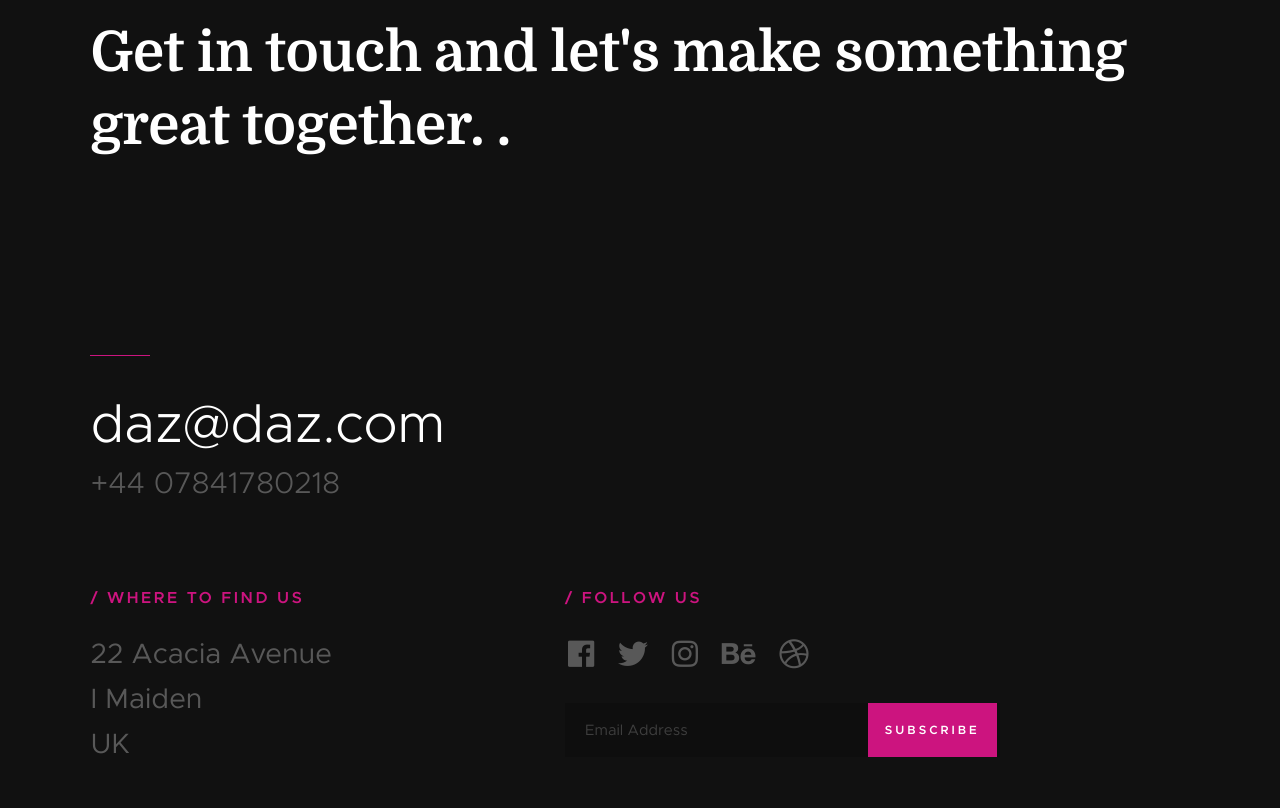
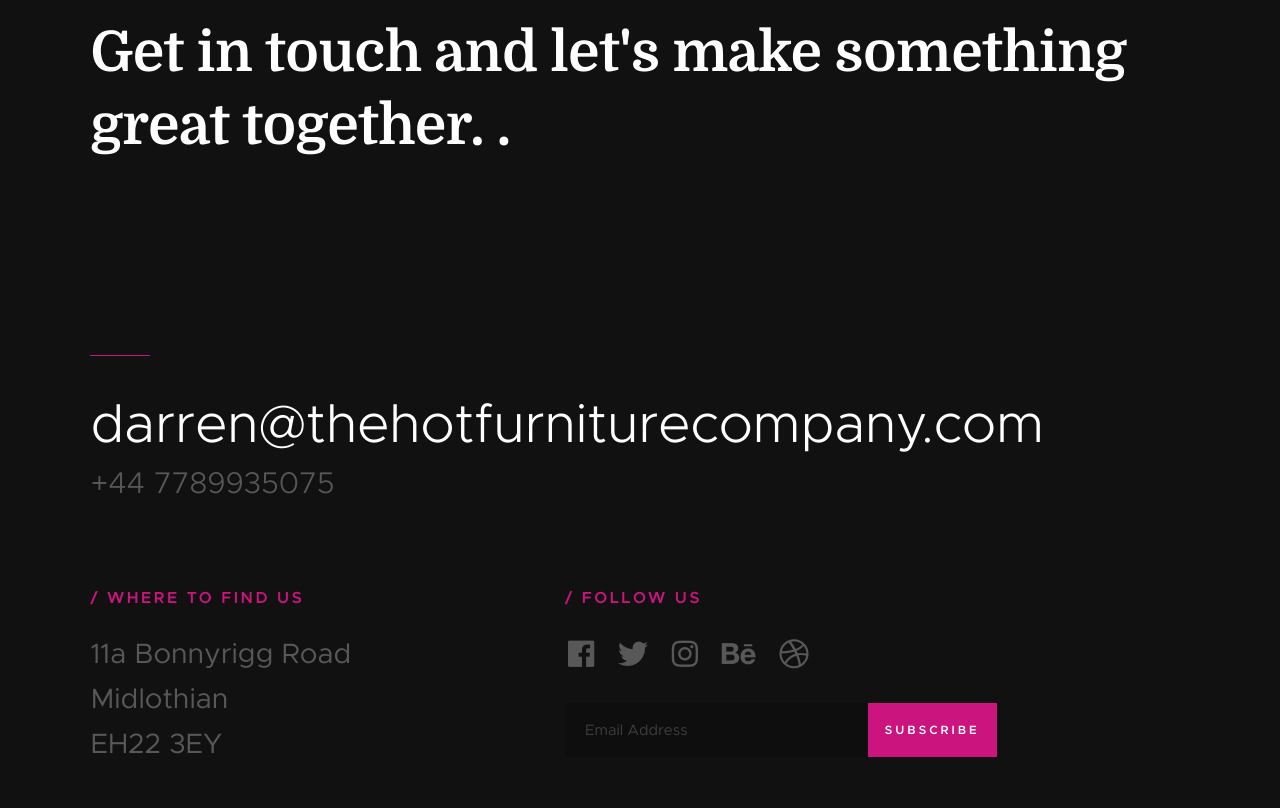
Before and after one commit to grantmacnamara/grantmacnamara.github.io, a plain HTML site: page index.html in a window 1280 px wide. Shown: the part 5808-6616 px from the top of the page. Drawn offline with Linux system fonts and the light colour scheme; files whose address does not match are found by name.

Commit message:
Update index.html

```diff
--- a/index.html
+++ b/index.html
@@ -584,8 +584,8 @@
 
             <div class="col-full contact-main" data-aos="fade-up">
                 <p>
-                <a href="mailto:#0" class="contact-email">daz@daz.com</a>
-                <span class="contact-number">+44 07841780218</span>
+                <a href="mailto:#0" class="contact-email">darren@thehotfurniturecompany.com</a>
+                <span class="contact-number">+44 7789935075</span>
                 </p>
             </div> <!-- end contact-main -->
 
@@ -597,9 +597,9 @@
                 <h3 class="subhead subhead--light">Where To Find Us</h3>
 
                 <p class="contact-address">
-                    22 Acacia Avenue<br>
-                    I Maiden<br>
-                    UK
+                    11a Bonnyrigg Road<br>
+                    Midlothian<br>
+                    EH22 3EY
                 </p>
             </div> <!-- end contact-secondary -->
 
```
